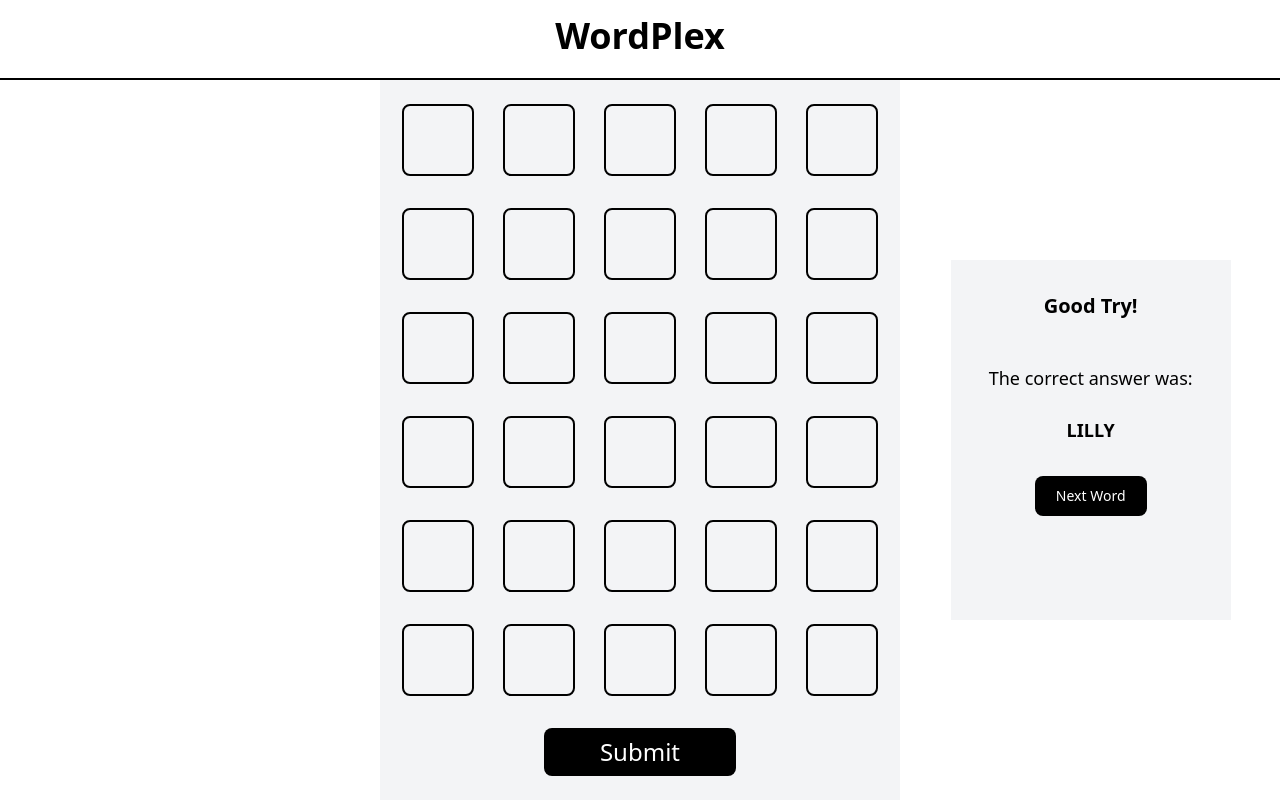
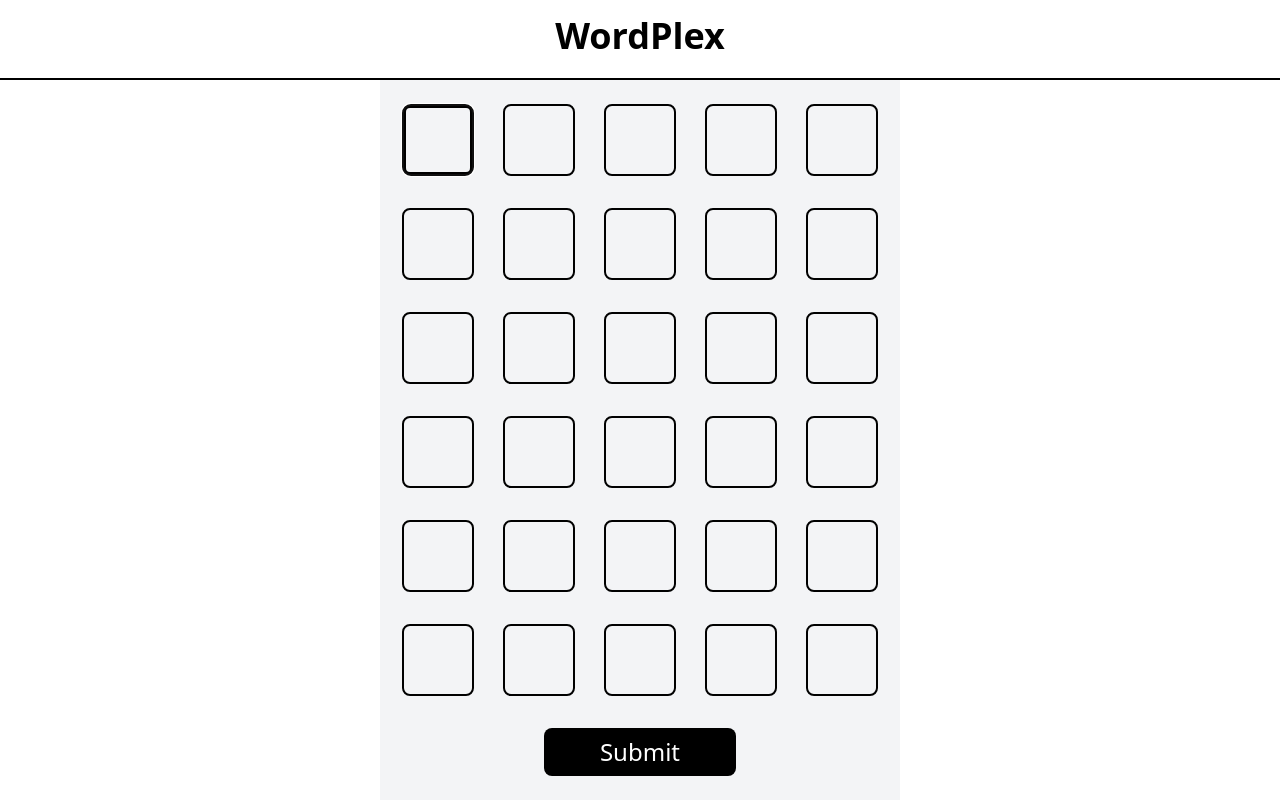
Before and after one commit to BlueDragonC45/PuzzleGames, a Next.js app: page /wordplex in a window 1280 px wide. Built offline with nearby package versions, Linux system fonts and the light colour scheme.

Commit message:
Added a listener for the enter key, fixed related bugs, Fixed a bug related to yellow tiles

```diff
--- a/src/app/wordplex/page.js
+++ b/src/app/wordplex/page.js
@@ -34,20 +34,37 @@
   }
 
   useEffect(() => {
-    if (guesses > 5) {
+    if (guesses > 5 || completed) {
       setCompleted(true);
       return;
+    } else {
+      refArray[guesses][0].current.focus();
     }
     colorArray[guesses].forEach((val, i) => {
       handleColorArray(0, guesses, i);
     });
   }, [guesses]);
 
+  useEffect(() => {
+    window.addEventListener("keyup", onKeyUp); // Add event listener for keydown event
+    return () => {
+      window.removeEventListener("keyup", onKeyUp); // Remove event listener on component unmount
+    };
+  }, [guesses]);
+
+  const onKeyUp = (event) => {
+    event.stopPropagation();
+    if (event.key === 'Enter') {
+      checkAnswer();
+    }
+  }
+
   const checkAnswer = () => {
-    letterArray[guesses].forEach((letter) => {
-      if (!(letter && letter !== ' '))
+    for (const letter of letterArray[guesses]) {
+      if (!letter || letter === '') {
         return;
-    });
+      }
+    }
 
     var currCorrect = true;
     var yellowSet = Array(5).fill('');
@@ -58,16 +75,19 @@
 
     letterArray[guesses].forEach((letter, i) => {
       if (letter === answerArr[i]) {
-        yellowSet[i] = ' ';
+        yellowSet[i] = '';
+        handleColorArray(2, guesses, i);
+      }
+    });
 
-        handleColorArray(2, guesses, i);
-        return;
-      }
+    letterArray[guesses].forEach((letter, i) => {
+      if (colorArray[guesses][i] === 2) return;
 
       currCorrect = false;
       const index = yellowSet.indexOf(letter);
-      if (index !== -1 && letterArray[guesses][index] !== answerArr[index]) {
-        yellowSet[index] = ' ';
+
+      if (index !== -1) {
+        yellowSet[index] = '';
         handleColorArray(3, guesses, i);
       } else {
         handleColorArray(1, guesses, i);
@@ -120,7 +140,7 @@
     }
 
     if (y < 4) {
-      refArray[x][y+1].current.focus();
+      refArray[x][y + 1].current.focus();
     } else {
       refArray[x][y].current.blur();
     }
@@ -149,7 +169,7 @@
             <button className={'h-12 w-48 text-white text-2xl rounded-lg bg-black ' + (completed ? 'invisible' : '')} onClick={checkAnswer}>Submit</button>
           </div>
         </div>
-        {(completed || true) &&
+        {(completed) &&
           <div className="h-[45vh] w-[8vh] lg:w-[35vh] justify-self-end lg:justify-self-center justify-items-center col-start-3 ml-12 mr-8 lg:mr-0 bg-gray-100">
             <h1 className='text-xl font-bold p-3 mt-5'>{correct ? "Congratulations!" : "Good Try!"}</h1>
             <p className='text-lg p-3 mt-5'>The correct answer was:</p>
```
